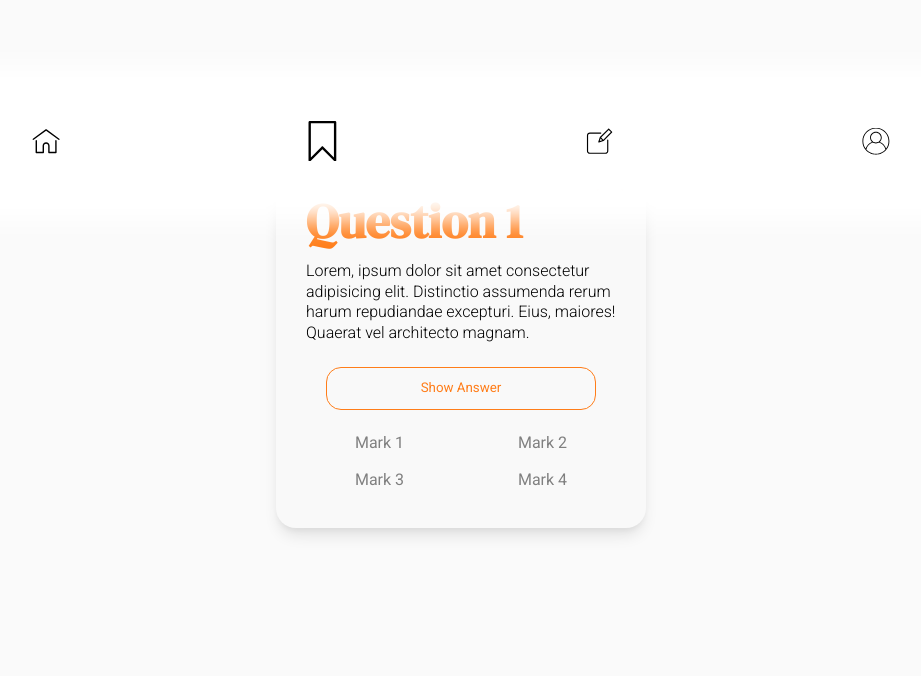
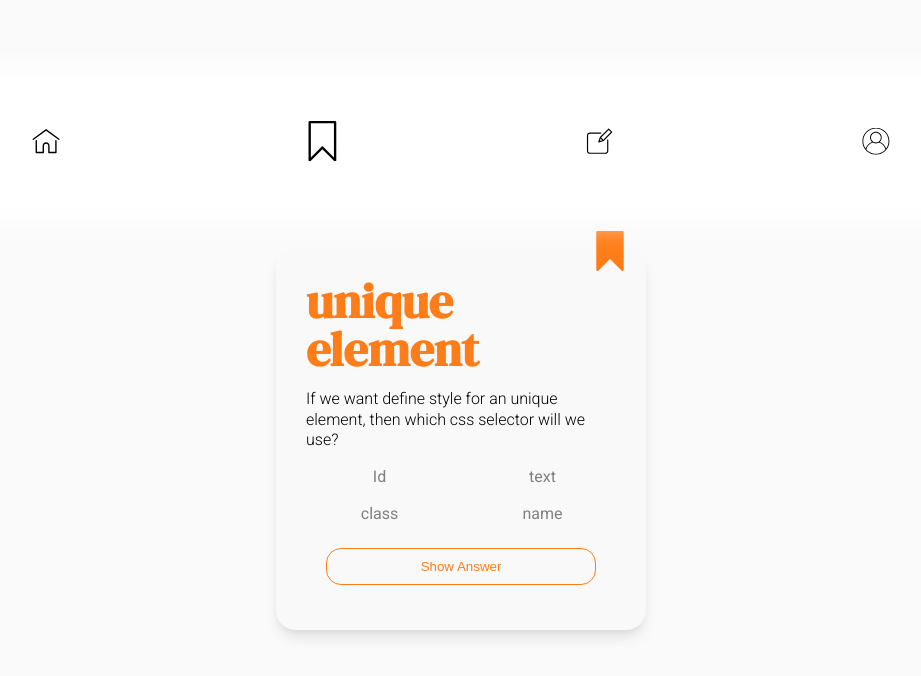
Before and after one commit to calvincorde/quiz-app, a website built with Parcel: page src/bookmarks.html in a window 1280 px wide. Shown: the part 620-1296 px from the top of the page, without its empty margins (179-1100 px from the left). Before the commit the page ends 1268 px from the top, so only its background shows below. Built offline with nearby package versions, Linux system fonts and the light colour scheme.

Commit message:
fixed some styles in bookmarks

```diff
--- a/src/bookmarks.html
+++ b/src/bookmarks.html
@@ -15,26 +15,26 @@
     <main class="main__container ">
 
         <section class="intro">  <!-- Intro -->
-            <h2 class="master__headline_strong">Bookmarks</h2>
+            <h2 class="master__headline_strong">booked <br> marks</h2>
             <p class="master__text">Lorem ipsum dolor sit amet consectetur adipisicing elit. Voluptate, quasi.</p>
         </section>
 
         <section class="card">
-            <h2 class="master__headline">Question 1</h2>
-            <p class="master__text">Lorem, ipsum dolor sit amet consectetur adipisicing elit. Distinctio assumenda rerum harum repudiandae excepturi. Eius, maiores! Quaerat vel architecto magnam.</p>
-            <button class="card__button master__text__strong">Show Answer</button>
+            <h2 class="master__headline">unique element</h2>
+            <p class="master__text">
+                If we want define style for an unique element, then which css selector will we use?</p>
             <ul class="card__taglist master__text__strong">
-                <li>Mark 1</li>
-                <li>Mark 2</li>
-                <li>Mark 3</li>
-                <li>Mark 4</li>
+                <li>Id</li>
+                <li>text</li>
+                <li>class</li>
+                <li>name</li>
             </ul>
+            <button class="card__button">Show Answer</button>
             <svg width="40" height="40" viewBox="0 0 512 512" class="bookmark_saved">
                 <path d="M416.667,0H95.334c-8.284,0-15,6.716-15,15v482c0,6.067,3.655,11.536,9.26,13.858c1.856,0.769,3.805,1.142,5.737,1.142
                 c3.903,0,7.74-1.523,10.609-4.394l150.063-150.062L406.06,507.606c4.29,4.291,10.741,5.573,16.347,3.252
                 c5.605-2.322,9.26-7.791,9.26-13.858V15C431.667,6.716,424.952,0,416.667,0z"></path>
             </svg>
-        </section>
 
     </main>
 
```
